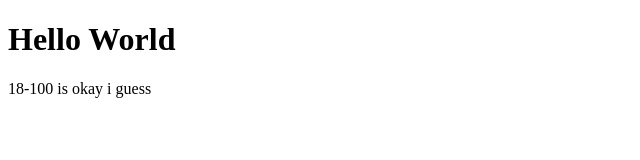
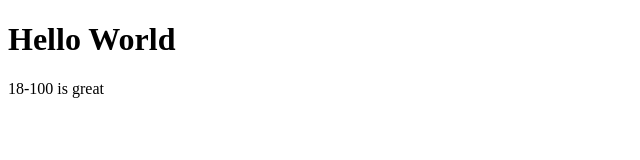
Before and after one commit to alex-rxu/alex-rxu.github.io, a plain HTML site: page index.html in a window 1280 px wide. Shown: the full height of the page, 0-640 px from the left. Drawn offline with Linux system fonts and the light colour scheme.

Commit message:
Update index.html

```diff
--- a/index.html
+++ b/index.html
@@ -2,6 +2,6 @@
 <html>
 <body>
 <h1>Hello World</h1>
-<p>18-100 is okay i guess</p>
+<p>18-100 is great</p>
 </body>
 </html>
```
